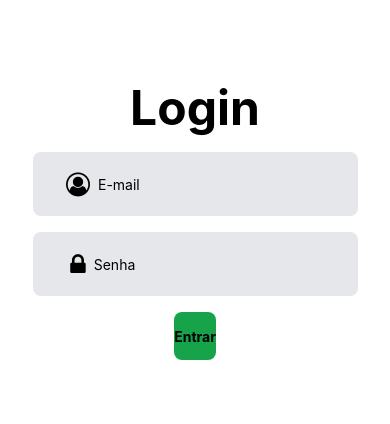
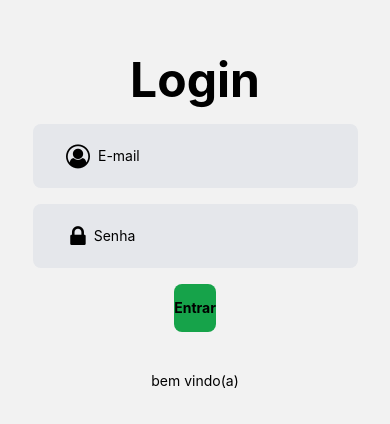
Before and after one commit to renatogomesf/curso-react-native, a React Native app: screen /Login in a window 390 px wide. Shown: the part 200-624 px from the top of the page. Built offline with nearby package versions, Linux system fonts and the light colour scheme.

Commit message:
navegação entre telas

```diff
--- a/package.json
+++ b/package.json
@@ -10,14 +10,15 @@
   },
   "dependencies": {
     "@react-navigation/native": "^6.1.18",
+    "@react-navigation/native-stack": "^6.11.0",
     "expo": "~51.0.28",
     "expo-status-bar": "~1.12.1",
     "nativewind": "^4.0.1",
     "react": "18.2.0",
     "react-native": "0.74.5",
     "react-native-reanimated": "^3.10.0",
-    "react-native-screens": "3.31.1",
-    "react-native-safe-area-context": "4.10.5"
+    "react-native-safe-area-context": "4.10.5",
+    "react-native-screens": "3.31.1"
   },
   "devDependencies": {
     "@babel/core": "^7.20.0",
--- a/src/App.tsx
+++ b/src/App.tsx
@@ -1,33 +1,13 @@
-import React, { useState } from "react";
-import Ionicons from "@expo/vector-icons/Ionicons";
+import React from "react";
 
-import "../global.css"
+import "../global.css";
 
-import { View, Text, TouchableOpacity } from "react-native";
-
-import Login from "./screens/login/Login";
+import Routes from "./routes/Routes";
 
 export default function App() {
-
-  const [check, setCheck] = useState(false);
-
   return (
-    <View className="flex-1 items-center justify-center">
-      <Text className="text-5xl font-bold mb-5">Login</Text>
-
-      <Login email="E-mail" icon="user-circle-o" type="email-address"/>
-
-      <Login email="Senha" icon="lock" type="numeric"/>
-
-      <TouchableOpacity onPress={() => setCheck(!check)}>
-        <View className="flex items-center justify-center bg-green-600 color-white font-bold w-[300] h-12 rounded-lg">
-          {check ? (
-            <Ionicons name="checkmark-circle" size={32} color="white" />
-          ) : (
-            <Text className="color-white font-bold">Entrar</Text>
-          )}
-        </View>
-      </TouchableOpacity>
-    </View>
+    <>
+      <Routes />
+    </>
   );
 }
--- /dev/null
+++ b/src/components/Input.tsx
@@ -0,0 +1,16 @@
+import { View, TextInput } from "react-native";
+
+import FontAwesome from "@expo/vector-icons/FontAwesome";
+
+export default function Input({ email, icon, type }: any) {
+  return (
+    <View className="flex-row w-10/12 mb-4 bg-gray-200 items-center justify-center p-2 rounded-lg">
+      <FontAwesome name={icon} size={24} color="black" />
+      <TextInput
+        keyboardType={type}
+        placeholder={email}
+        className="w-[300] h-12 p-2 rounded-lg"
+      />
+    </View>
+  );
+}
--- /dev/null
+++ b/src/routes/Routes.tsx
@@ -0,0 +1,21 @@
+import { NavigationContainer } from "@react-navigation/native";
+import { createNativeStackNavigator } from "@react-navigation/native-stack";
+
+import Login from "../screens/login/Login";
+import Home from "../screens/home/Home";
+
+const Stack = createNativeStackNavigator();
+
+export default function Routes() {
+  return (
+    <NavigationContainer>
+      <Stack.Navigator
+        initialRouteName="Login"
+        screenOptions={{ headerShown: false }}
+      >
+        <Stack.Screen name="Login" component={Login} />
+        <Stack.Screen name="Home" component={Home} />
+      </Stack.Navigator>
+    </NavigationContainer>
+  );
+}
--- a/src/screens/home/Home.tsx
+++ b/src/screens/home/Home.tsx
@@ -1,13 +1,26 @@
+import { useRoute } from "@react-navigation/native";
 import React from "react";
 
-import { View,Text } from "react-native";
+import { View, Text, TouchableOpacity } from "react-native";
 
-export default function Home(){
-    return (
-        <>
-            <View>
-                <Text className="font-bold text-4xl">E tome home</Text>
-            </View>
-        </>
-    )
+export default function Home({ navigation }: any) {
+  const route: any = useRoute();
+
+  return (
+    <View className="flex-1 items-center justify-center">
+      <View className="mb-6">
+        <Text className="font-bold text-4xl">E tome home</Text>
+      </View>
+
+      <View className="mb-6">
+        <Text className="font-bold text-4xl">{route.params.data}</Text>
+      </View>
+
+      <TouchableOpacity onPress={() => navigation.navigate("Login")}>
+        <View className="flex items-center justify-center bg-green-600 color-white font-bold w-[300] h-12 rounded-lg">
+          <Text className="color-white font-bold">Voltar</Text>
+        </View>
+      </TouchableOpacity>
+    </View>
+  );
 }
--- a/src/screens/login/Login.tsx
+++ b/src/screens/login/Login.tsx
@@ -1,16 +1,33 @@
-import { View, TextInput } from "react-native";
+import React, { useState } from "react";
+import Ionicons from "@expo/vector-icons/Ionicons";
 
-import FontAwesome from "@expo/vector-icons/FontAwesome";
+import { View, Text, TouchableOpacity } from "react-native";
 
-export default function Login({ email, icon, type }: any) {
+import Input from "../../components/Input";
+import { useNavigation } from "@react-navigation/native";
+
+export default function App() {
+  const [text, setText] = useState("bem vindo(a)");
+
+  const navigation: any = useNavigation();
+
   return (
-    <View className="flex-row w-10/12 mb-4 bg-gray-200 items-center justify-center p-2 rounded-lg">
-      <FontAwesome name={icon} size={24} color="black" />
-      <TextInput
-        keyboardType={type}
-        placeholder={email}
-        className="w-[300] h-12 p-2 rounded-lg"
-      />
+    <View className="flex-1 items-center justify-center">
+      <Text className="text-5xl font-bold mb-5">Login</Text>
+
+      <Input email="E-mail" icon="user-circle-o" type="email-address" />
+
+      <Input email="Senha" icon="lock" type="numeric" />
+
+      <TouchableOpacity
+        onPress={() => navigation.navigate("Home", { data: text })}
+      >
+        <View className="flex items-center justify-center bg-green-600 color-white font-bold w-[300] h-12 rounded-lg">
+          <Text className="color-white font-bold">Entrar</Text>
+        </View>
+      </TouchableOpacity>
+
+      <Text className="mt-10">{text}</Text>
     </View>
   );
 }
```
Also changed, not shown: 1 other file (tests, documents, lock files or other folders).
